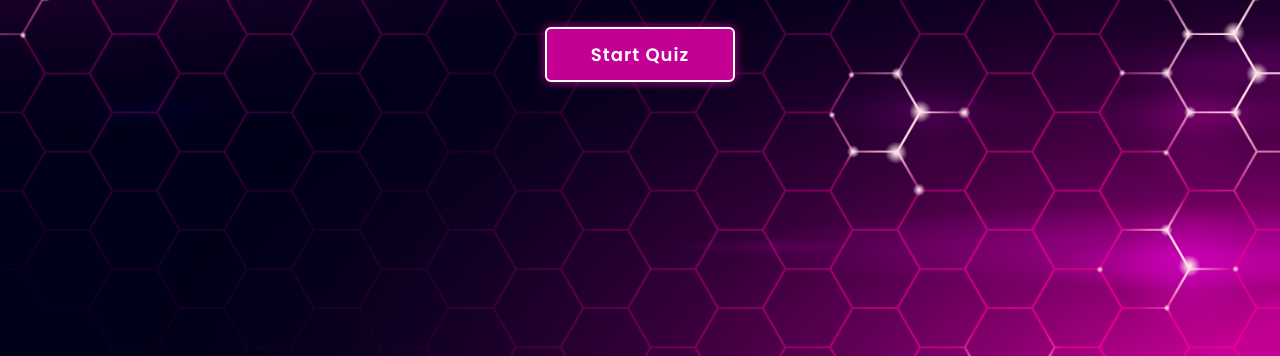
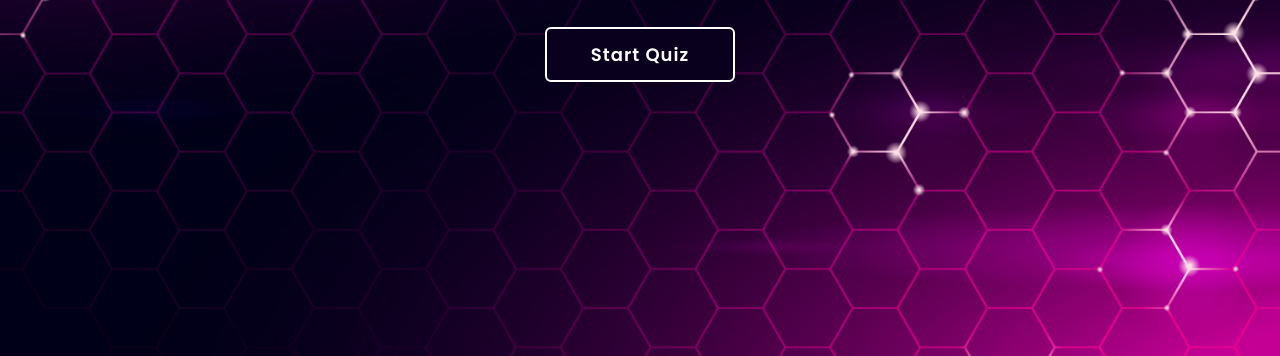
Before and after one commit to Tharisuudev/Quiz, a plain HTML site: page index.html in a window 1280 px wide. In both pictures the pointer is over the button "Start Quiz". Shown: the part 444-800 px from the top of the page. Drawn offline with Linux system fonts and the light colour scheme.

Commit message:
Page Done

```diff
--- a/style.css
+++ b/style.css
@@ -100,4 +100,10 @@ body {
   color: #fff;
   letter-spacing: 1px;
   font-weight: 600;
+  cursor: pointer;
 }
+
+.home-content .start-btn:hover {
+  background: #09001d;
+  box-shadow: none;
+}
```
